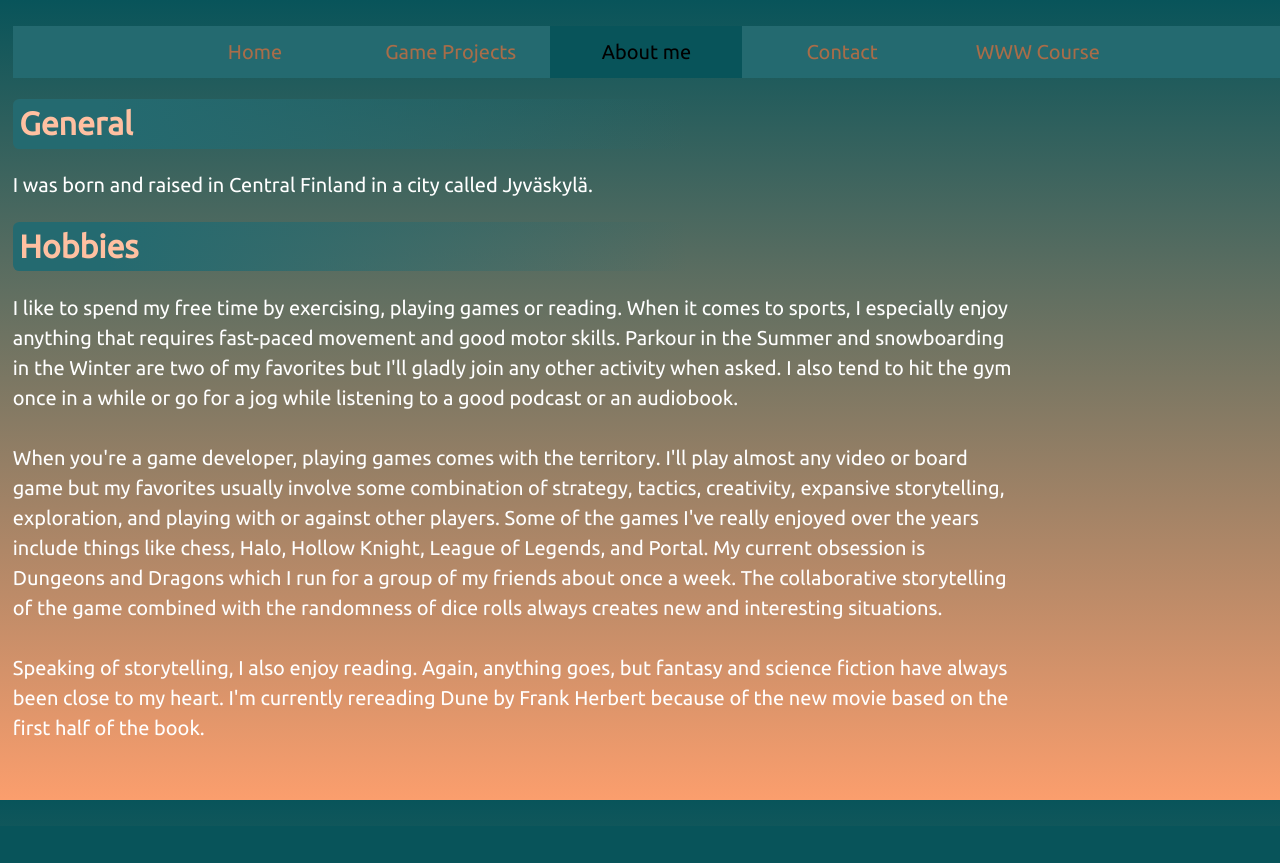
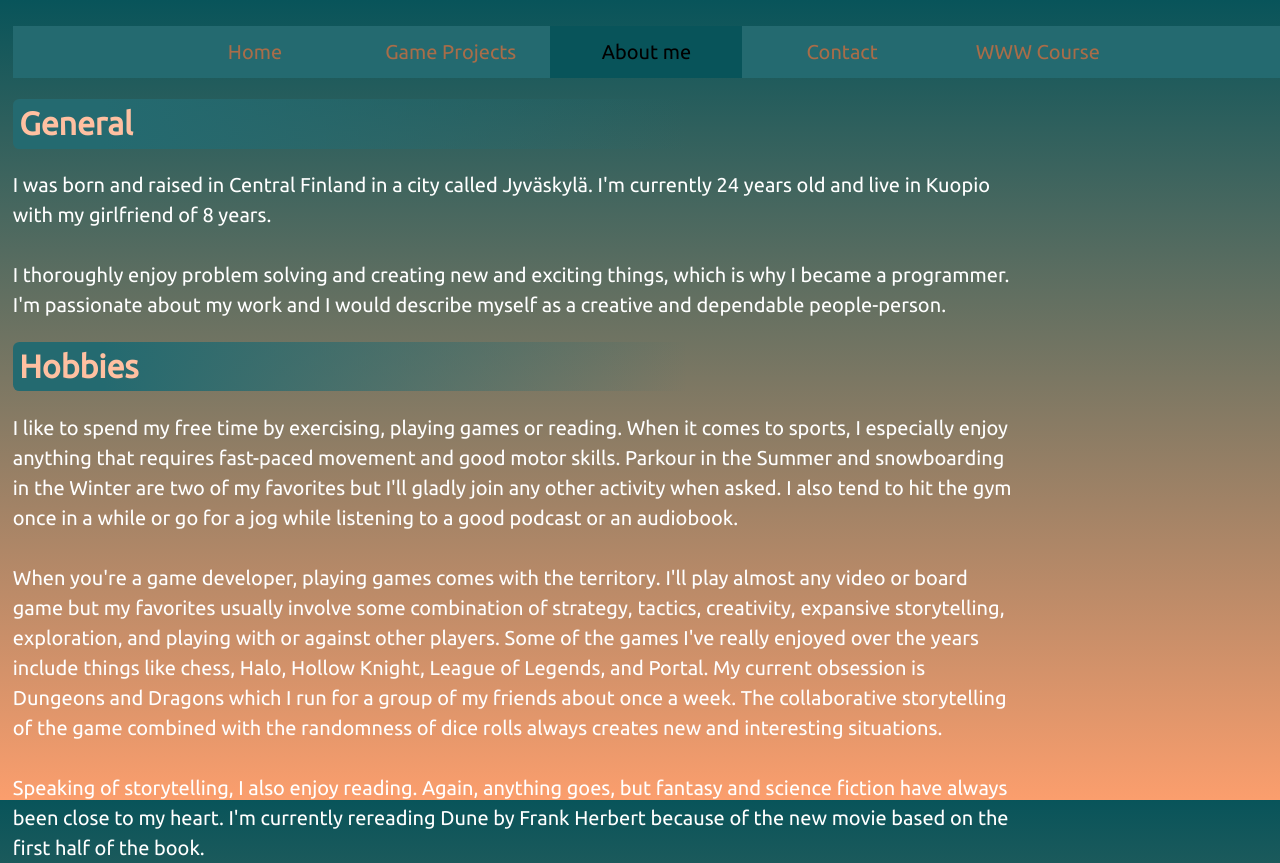
Before and after one commit to HenrySiukola/WWWCourse, a plain HTML site: page About.html in a window 1280 px wide. Before the commit the page ends 826 px from the top, so only its background shows below. Drawn offline with Linux system fonts and the light colour scheme.

Commit message:
Update About.html

```diff
--- a/About.html
+++ b/About.html
@@ -18,7 +18,10 @@
 
 		<div class="item-content">
 			<h1>General</h1>
-		<p>I was born and raised in Central Finland in a city called Jyväskylä. </p>
+		<p>I was born and raised in Central Finland in a city called Jyväskylä. I'm currently 24 years old and live in Kuopio with my girlfriend of 8 years.
+			<br> <br>
+			I thoroughly enjoy problem solving and creating new and exciting things, which is why I became a programmer. I'm passionate about my work and I would describe myself as a creative and dependable people-person.
+		</p>
 			<h1>Hobbies</h1>
 			<p>
 			I like to spend my free time by exercising, playing games or reading. When it comes to sports, I especially enjoy anything that requires fast-paced movement and good motor skills. Parkour in the Summer and snowboarding in the Winter are two of my favorites but I'll gladly join any other activity when asked. I also tend to hit the gym once in a while or go for a jog while listening to a good podcast or an audiobook.
```
